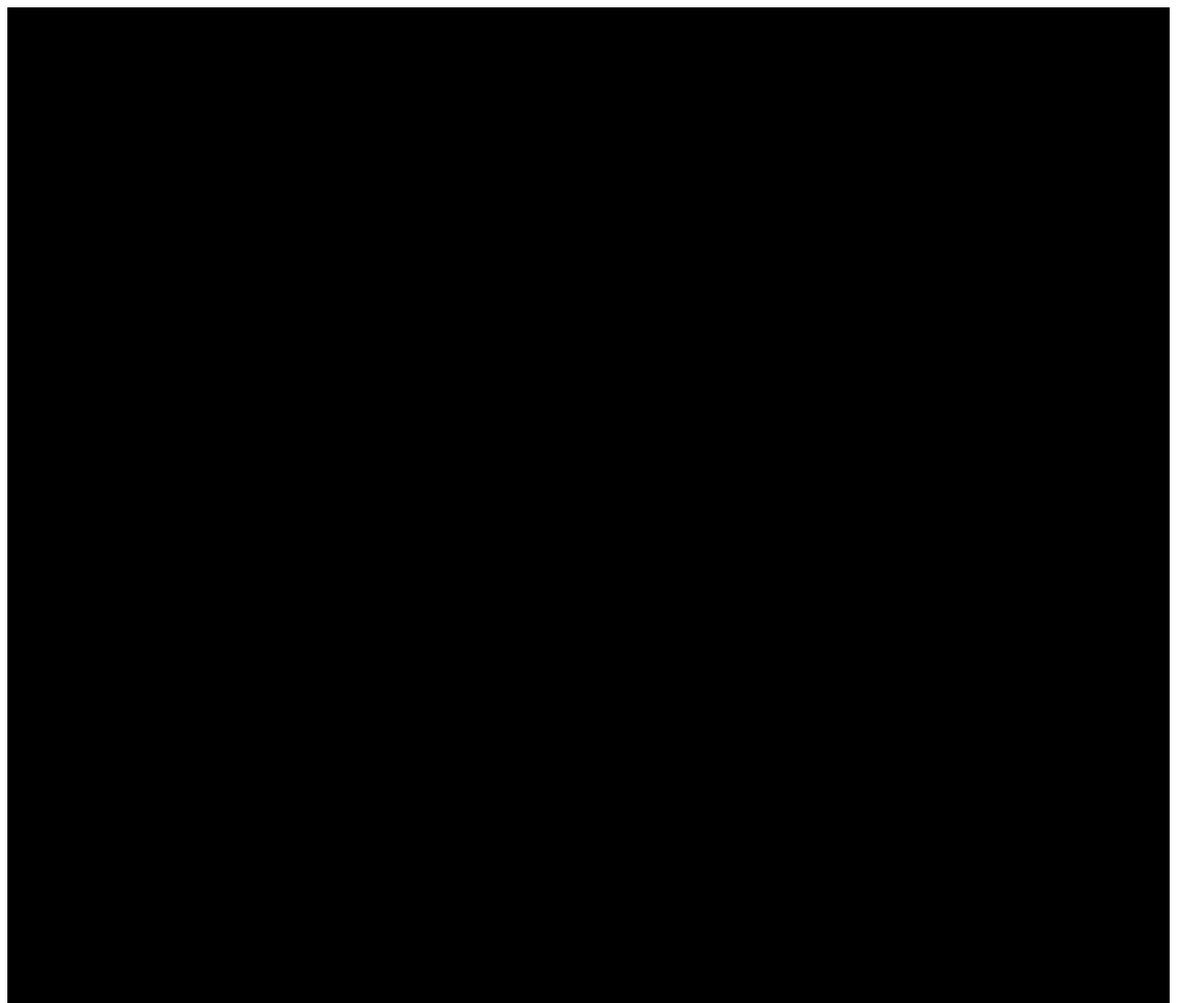
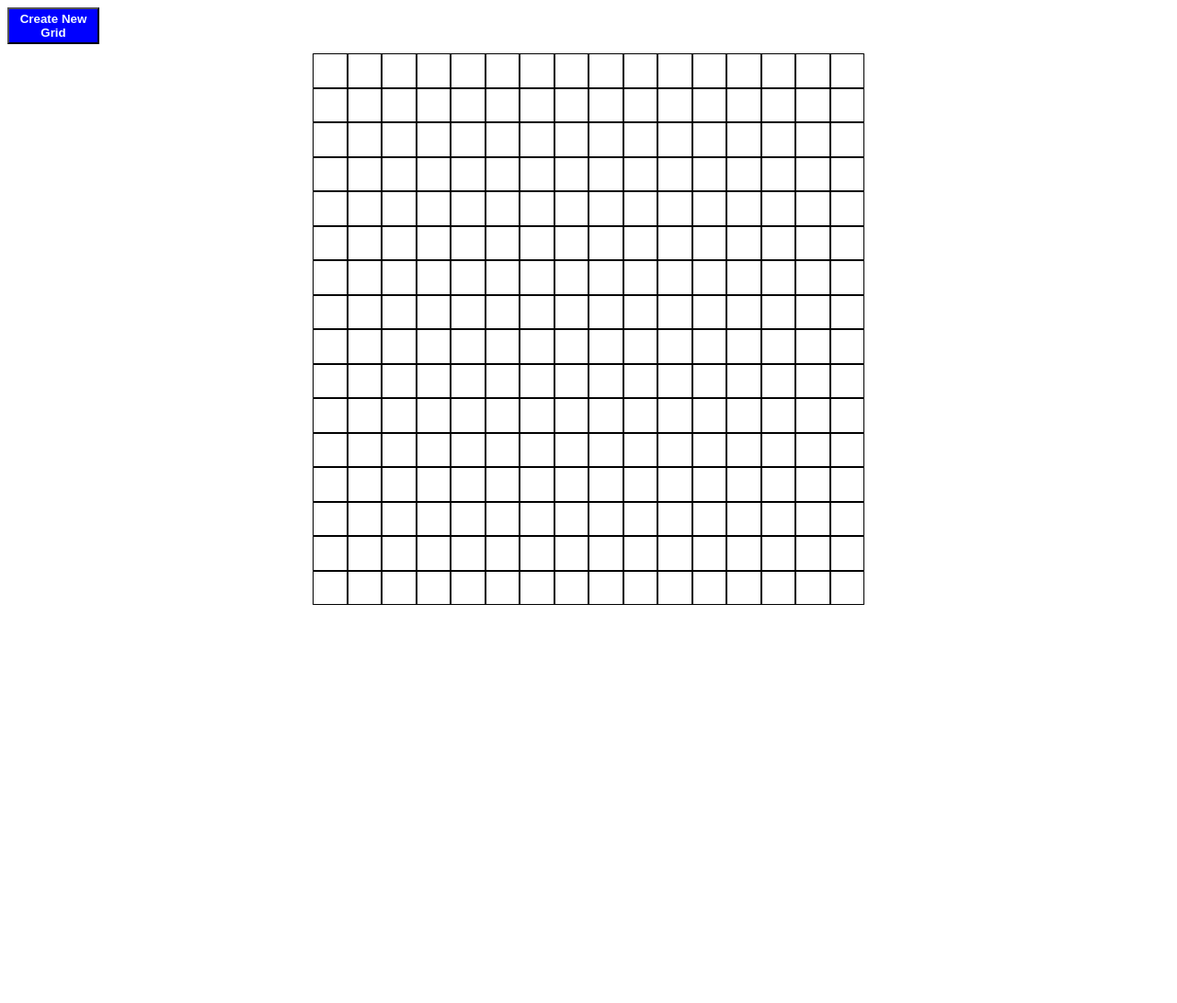
Before and after one commit to KanishkMishra/Etch-a-Sketch, a plain HTML site: page index.html in a window 1280 px wide. Shown: the top 1091 px of the page at 92% size. After the commit the page ends 800 px from the top, so only its background shows below. Drawn offline with Linux system fonts and the light colour scheme.

Commit message:
Grid and highlight complete, working on resizing using JS

```diff
--- a/EaS.js
+++ b/EaS.js
@@ -1,11 +1,46 @@
-// create grid squares
-const container = document.querySelector('.container');
+// create grid
+function createGrid(size = 16) {
+    const container = document.querySelector('.container');
 
-for(let i = 0; i<(16**2); i++) {
-    let box = document.createElement('div');
+    // remove previous grid
+    while(container.lastElementChild) {
+        container.removeChild(container.lastElementChild);
+    }
 
-    box.classList.add('box');
-    box.style.border = "5px solid black";
+    // create new grid squares
+    for(let i = 0; i<(size**2); i++) {
+        let box = document.createElement('div');
 
-    container.appendChild(box);
+        box.classList.add('box');
+        box.style.border = "1px solid black";
+
+        container.appendChild(box);
+    }
+
+    container.style.gridTemplateColumns = "repeat(size, 1fr)";
+
+    // establish hover event
+    const grid = document.querySelectorAll('.box');
+
+    grid.forEach(pixel => {
+        pixel.addEventListener('mouseenter', ()=>{
+            pixel.classList.add('hover');
+        });
+    });
 }
+
+createGrid();
+
+// resize grid
+const resize = document.querySelector('button');
+
+resize.addEventListener('click', ()=>{
+    let size = window.prompt("What width/length would you like? (max 100)");
+
+    //ensure valid input
+    while ((size<1) || (size>100)) {
+        size = window.prompt("Please input a valid width/length? (max 100)");
+    }
+
+    createGrid(size);
+});
--- a/index.html
+++ b/index.html
@@ -9,6 +9,7 @@
     </head>
 
     <body>
+        <button class="resize">Create New Grid</button>
         <div class="container">
 
         </div>
--- a/style.css
+++ b/style.css
@@ -0,0 +1,27 @@
+.container {
+    display: grid;
+
+    margin: auto;
+
+    height: 600px;
+    width: 600px;
+
+    grid-template-columns: repeat(16, 1fr);
+    padding: 10px;
+}
+
+.box {
+    padding: 1fr;
+}
+
+.hover {
+    background-color: black;
+}
+
+.resize {
+    width: 100px;
+    height: 40px;
+    font-weight: 700;
+    background-color: blue;
+    color: aliceblue;
+}
```
